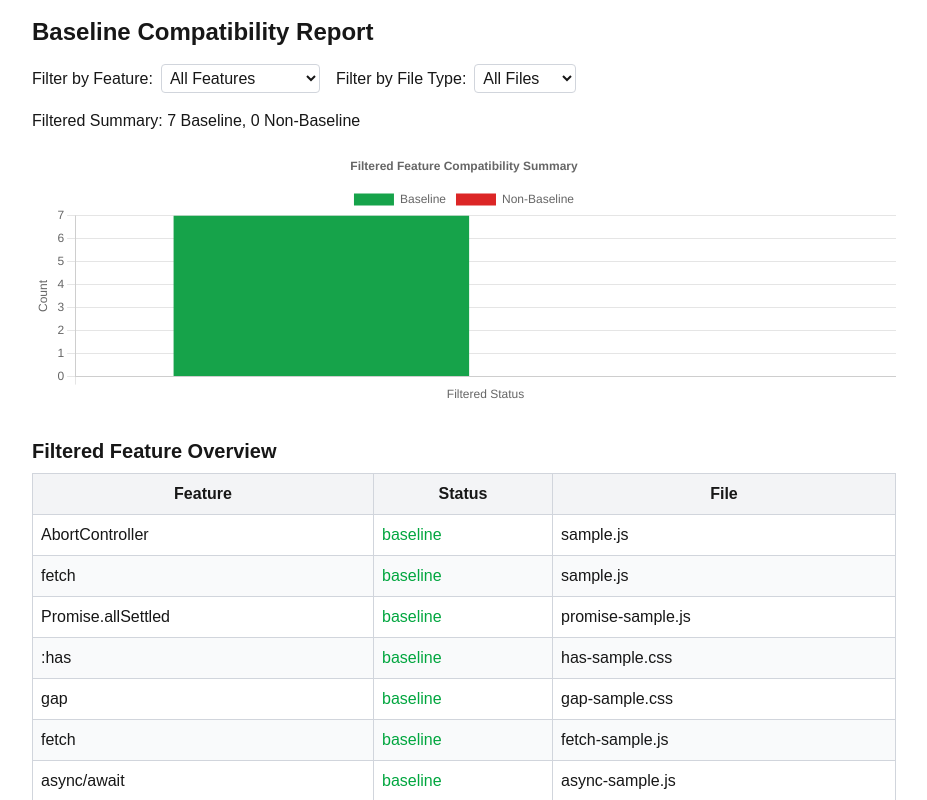
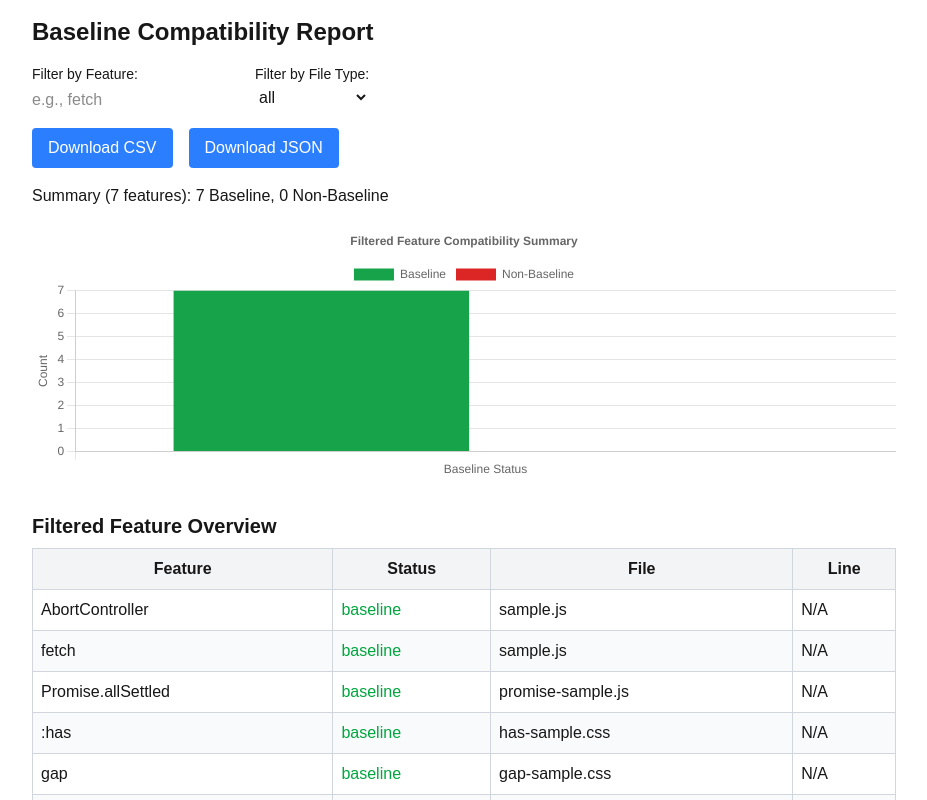
Before and after one commit to TayyibI/baseline-report-app, a Next.js app in the folder dashboard/: page / in a window 1280 px wide. Shown: the top 800 px of the page, without its empty margins (176-1103 px from the left). Built offline with nearby package versions, Linux system fonts and the light colour scheme.

Commit message:
Add json2csv type declarations and update config

```diff
--- a/dashboard/components/ReportTable.tsx
+++ b/dashboard/components/ReportTable.tsx
@@ -11,6 +11,7 @@
          Tooltip,
          Legend,
        } from 'chart.js';
+       import { Parser } from 'json2csv';
 
        ChartJS.register(CategoryScale, LinearScale, BarElement, Title, Tooltip, Legend);
 
@@ -18,6 +19,7 @@
          name: string;
          status: 'baseline' | 'non-baseline';
          file: string;
+         line?: number;
        }
 
        interface Report {
@@ -31,52 +33,92 @@
        const ReportTable: React.FC = () => {
          const [report, setReport] = useState<Report | null>(null);
          const [error, setError] = useState<string | null>(null);
-       const [filterFeature, setFilterFeature] = useState<string>('');
-       const [filterFileType, setFilterFileType] = useState<string>('all');
+         const [filteredFeatures, setFilteredFeatures] = useState<Feature[]>([]);
+         const [featureFilter, setFeatureFilter] = useState<string>('');
+         const [fileTypeFilter, setFileTypeFilter] = useState<string>('all');
 
          useEffect(() => {
            fetch('/report.json')
              .then((res) => res.json())
-           .then((data) => setReport(data))
+             .then((data) => {
+               setReport(data);
+               setFilteredFeatures(data.features);
+             })
              .catch((err) => setError('Failed to load report: ' + err.message));
          }, []);
+
+         useEffect(() => {
+           if (!report) return;
+           let filtered = report.features;
+
+           if (featureFilter) {
+             filtered = filtered.filter(feat => feat.name.toLowerCase().includes(featureFilter.toLowerCase()));
+           }
+
+           if (fileTypeFilter !== 'all') {
+             filtered = filtered.filter(feat =>
+               (fileTypeFilter === 'js' && feat.file.endsWith('.js')) ||
+               (fileTypeFilter === 'css' && feat.file.endsWith('.css'))
+             );
+           }
+
+           setFilteredFeatures(filtered);
+         }, [report, featureFilter, fileTypeFilter]);
+
+         const downloadCSV = () => {
+           const fields = ['name', 'status', 'file', 'line'];
+           const csvParser = new Parser({ fields });
+           const csv = csvParser.parse(filteredFeatures);
+           const blob = new Blob([csv], { type: 'text/csv;charset=utf-8;' });
+           const url = URL.createObjectURL(blob);
+           const link = document.createElement('a');
+           link.setAttribute('href', url);
+           link.setAttribute('download', 'report.csv');
+           document.body.appendChild(link);
+           link.click();
+           document.body.removeChild(link);
+           URL.revokeObjectURL(url);
+         };
+
+         const downloadJSON = () => {
+           const output = {
+             summary: {
+               baseline: filteredFeatures.filter(f => f.status === 'baseline').length,
+               non_baseline: filteredFeatures.filter(f => f.status === 'non-baseline').length,
+             },
+             features: filteredFeatures,
+           };
+           const blob = new Blob([JSON.stringify(output, null, 2)], { type: 'application/json;charset=utf-8;' });
+           const url = URL.createObjectURL(blob);
+           const link = document.createElement('a');
+           link.setAttribute('href', url);
+           link.setAttribute('download', 'report.json');
+           document.body.appendChild(link);
+           link.click();
+           document.body.removeChild(link);
+           URL.revokeObjectURL(url);
+         };
 
          if (error) return <div className="text-red-500 text-center">{error}</div>;
          if (!report) return <div className="text-center">Loading...</div>;
 
-       // Filter features
-       let filteredFeatures = report.features;
-       if (filterFeature) {
-         filteredFeatures = filteredFeatures.filter(f => f.name.toLowerCase() === filterFeature.toLowerCase());
-       }
-       if (filterFileType !== 'all') {
-         filteredFeatures = filteredFeatures.filter(f => f.file.endsWith(filterFileType));
-       }
-
-       // Group filtered features by file for per-file table
          const featuresByFile = filteredFeatures.reduce((acc, feature) => {
            acc[feature.file] = acc[feature.file] || [];
            acc[feature.file].push(feature);
            return acc;
          }, {} as { [file: string]: Feature[] });
 
-       // Update summary for filtered data
-       const filteredSummary = {
-         baseline: filteredFeatures.filter(f => f.status === 'baseline').length,
-         non_baseline: filteredFeatures.filter(f => f.status === 'non-baseline').length,
-       };
-
          const chartData = {
-         labels: ['Filtered Status'],
+           labels: ['Baseline Status'],
            datasets: [
              {
                label: 'Baseline',
-             data: [filteredSummary.baseline],
+               data: [filteredFeatures.filter(f => f.status === 'baseline').length],
                backgroundColor: '#16a34a', // Green
              },
              {
                label: 'Non-Baseline',
-             data: [filteredSummary.non_baseline],
+               data: [filteredFeatures.filter(f => f.status === 'non-baseline').length],
                backgroundColor: '#dc2626', // Red
              },
            ],
@@ -94,38 +136,54 @@
            },
          };
 
+         const uniqueFeatures = [...new Set(report.features.map(f => f.name))];
+         const uniqueFileTypes = ['all', 'js', 'css'];
+
          return (
            <div className="max-w-4xl mx-auto p-4">
              <h1 className="text-2xl font-bold mb-4">Baseline Compatibility Report</h1>
-           <div className="mb-4">
-             <label className="mr-4">
-               Filter by Feature:
+             <div className="mb-4 flex gap-4">
+               <div>
+                 <label className="block text-sm font-medium">Filter by Feature:</label>
+                 <input
+                   type="text"
+                   value={featureFilter}
+                   onChange={(e) => setFeatureFilter(e.target.value)}
+                   placeholder="e.g., fetch"
+                   className="mt-1 block w-full rounded-md border-gray-300"
+                 />
+               </div>
+               <div>
+                 <label className="block text-sm font-medium">Filter by File Type:</label>
                  <select
-                 value={filterFeature}
-                 onChange={(e) => setFilterFeature(e.target.value)}
-                 className="ml-2 p-1 border border-gray-300 rounded"
+                   value={fileTypeFilter}
+                   onChange={(e) => setFileTypeFilter(e.target.value)}
+                   className="mt-1 block w-full rounded-md border-gray-300"
                  >
-                 <option value="">All Features</option>
-                 {[...new Set(report.features.map(f => f.name))].map(name => (
-                   <option key={name} value={name}>{name}</option>
+                   {uniqueFileTypes.map((type) => (
+                     <option key={type} value={type}>
+                       {type}
+                     </option>
                    ))}
                  </select>
-             </label>
-             <label>
-               Filter by File Type:
-               <select
-                 value={filterFileType}
-                 onChange={(e) => setFilterFileType(e.target.value)}
-                 className="ml-2 p-1 border border-gray-300 rounded"
+               </div>
+             </div>
+             <div className="mb-4 flex gap-4">
+               <button
+                 onClick={downloadCSV}
+                 className="bg-blue-500 text-white px-4 py-2 rounded hover:bg-blue-600"
                >
-                 <option value="all">All Files</option>
-                 <option value="js">JS Files</option>
-                 <option value="css">CSS Files</option>
-               </select>
-             </label>
+                 Download CSV
+               </button>
+               <button
+                 onClick={downloadJSON}
+                 className="bg-blue-500 text-white px-4 py-2 rounded hover:bg-blue-600"
+               >
+                 Download JSON
+               </button>
              </div>
              <p className="mb-4">
-             Filtered Summary: {filteredSummary.baseline} Baseline, {filteredSummary.non_baseline} Non-Baseline
+               Summary ({filteredFeatures.length} features): {filteredFeatures.filter(f => f.status === 'baseline').length} Baseline, {filteredFeatures.filter(f => f.status === 'non-baseline').length} Non-Baseline
              </p>
              <div className="mb-8 h-64">
                <Bar data={chartData} options={chartOptions} />
@@ -137,6 +195,7 @@
                    <th className="border border-gray-300 p-2">Feature</th>
                    <th className="border border-gray-300 p-2">Status</th>
                    <th className="border border-gray-300 p-2">File</th>
+                   <th className="border border-gray-300 p-2">Line</th>
                  </tr>
                </thead>
                <tbody>
@@ -155,11 +214,12 @@
                        </span>
                      </td>
                      <td className="border border-gray-300 p-2">{feature.file}</td>
+                     <td className="border border-gray-300 p-2">{feature.line || 'N/A'}</td>
                    </tr>
                  ))}
                </tbody>
              </table>
-           <h2 className="text-xl font-semibold mb-2">Per-File Feature Breakdown (Filtered)</h2>
+             <h2 className="text-xl font-semibold mb-2">Per-File Feature Breakdown</h2>
              {Object.entries(featuresByFile).map(([file, features], index) => (
                <div key={file} className="mb-6">
                  <h3 className="text-lg font-medium mb-2">{file}</h3>
@@ -168,6 +228,7 @@
                      <tr className="bg-gray-100">
                        <th className="border border-gray-300 p-2">Feature</th>
                        <th className="border border-gray-300 p-2">Status</th>
+                       <th className="border border-gray-300 p-2">Line</th>
                      </tr>
                    </thead>
                    <tbody>
@@ -185,6 +246,7 @@
                              {feature.status}
                            </span>
                          </td>
+                         <td className="border border-gray-300 p-2">{feature.line || 'N/A'}</td>
                        </tr>
                      ))}
                    </tbody>
--- a/dashboard/package.json
+++ b/dashboard/package.json
@@ -9,6 +9,7 @@
   },
   "dependencies": {
     "chart.js": "^4.5.0",
+    "json2csv": "^6.0.0-alpha.2",
     "next": "15.5.4",
     "react": "19.1.0",
     "react-chartjs-2": "^5.3.0",
--- a/dashboard/tsconfig.json
+++ b/dashboard/tsconfig.json
@@ -1,6 +1,7 @@
 {
   "compilerOptions": {
     "target": "ES2017",
+    "typeRoots": ["./types", "./node_modules/@types"],
     "lib": ["dom", "dom.iterable", "esnext"],
     "allowJs": true,
     "skipLibCheck": true,
--- /dev/null
+++ b/dashboard/types/json2csv.d.ts
@@ -0,0 +1,6 @@
+declare module "json2csv" {
+  export class Parser<T = any> {
+    constructor(opts?: { fields?: string[] });
+    parse(data: T[]): string;
+  }
+}
```
Also changed, not shown: 1 other file (tests, documents, lock files or other folders). Lines whose indentation alone changed are shown as unchanged.
